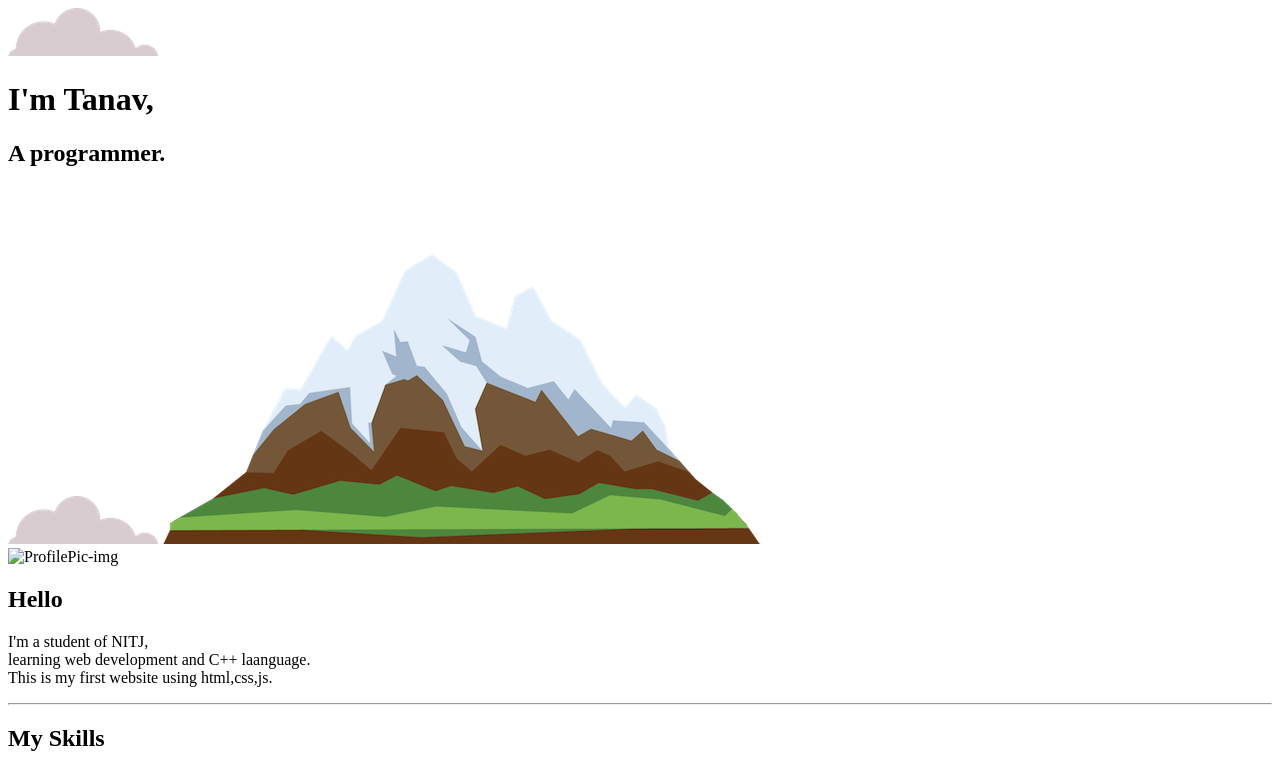
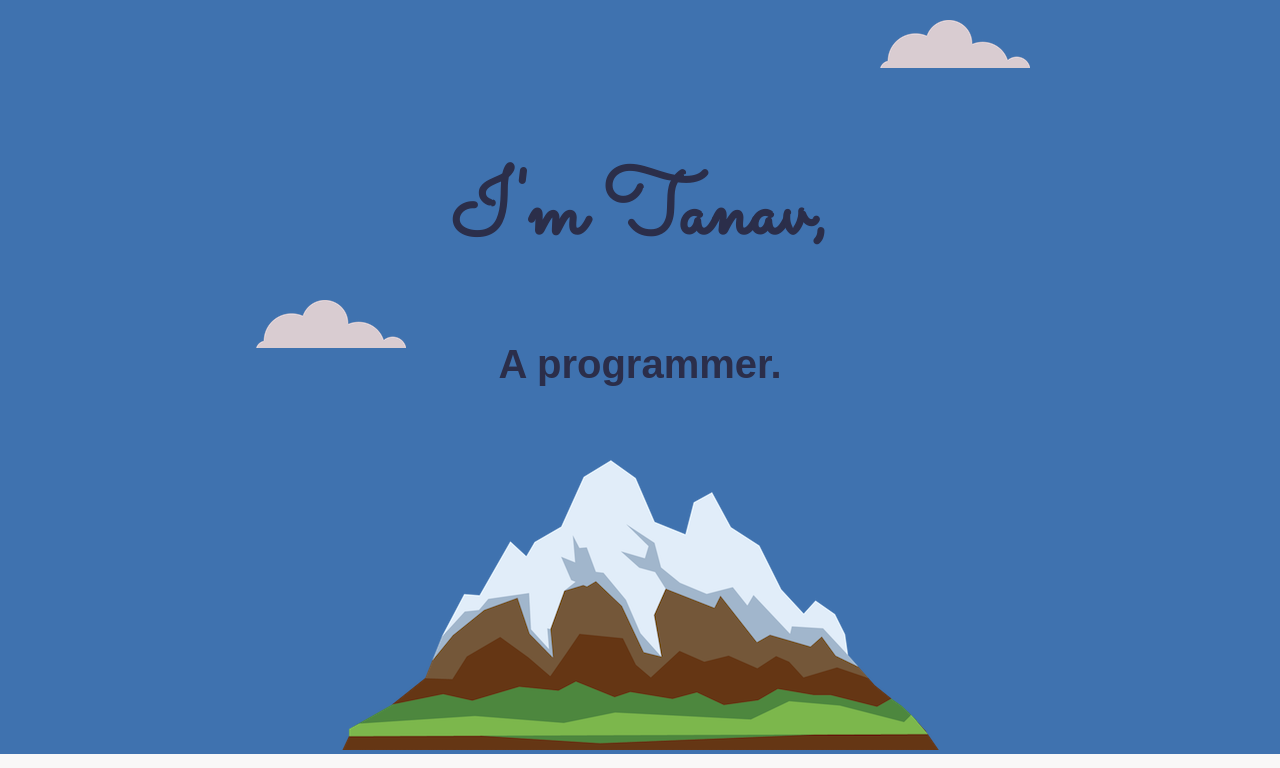
Before and after one commit to TanavAggarwal/FirstWebsite, a plain HTML site: page index.html in a window 1280 px wide. Shown: the top 768 px of the page. Drawn offline with Linux system fonts and the light colour scheme; the site is published under a folder, as on GitHub Pages, so addresses that start at the root find nothing.

Commit message:
Update index.html

```diff
--- a/index.html
+++ b/index.html
@@ -5,7 +5,7 @@
   <meta charset="utf-8">
   <title>Tanav Aggarwal's Website</title>
   <link rel="icon" href="favicon.ico">
-  <link rel="stylesheet" href="/FirstWebsite/css/styles.css">
+  <link rel="stylesheet" href="css/styles.css">
   <link href="https://fonts.googleapis.com/css?family=Sacramento&display=swap" rel="stylesheet">
 </head>
 
```
